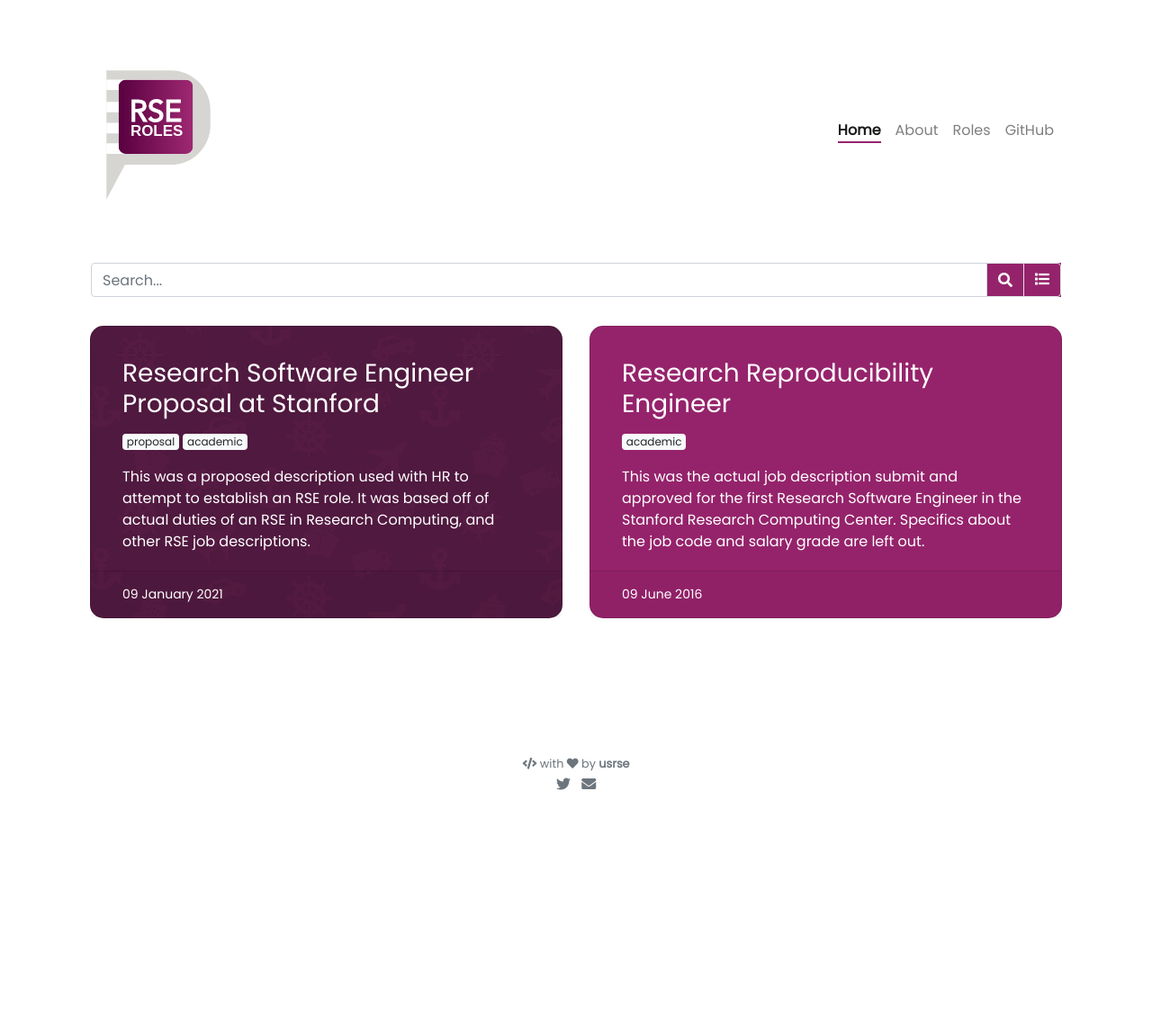
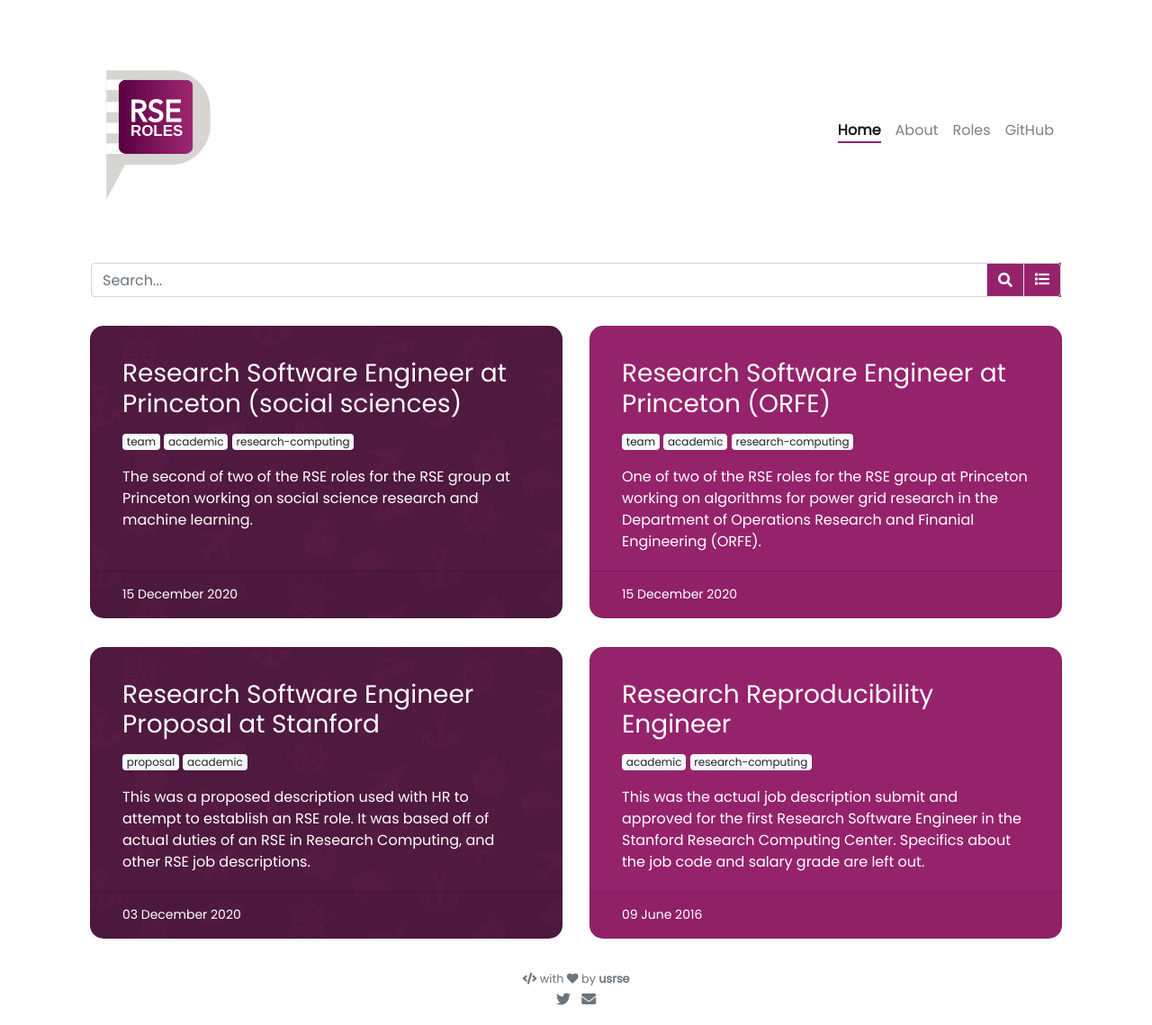
Before and after one commit to USRSE/rse-roles, a Jekyll site: the page built from index.html, in a window 1280 px wide. Shown: the whole page at 90% size. Built offline with Jekyll 4.4.1, drawn with Linux system fonts in a browser that asks for light colours; nearby versions of some CDN libraries; comment, search, counter and statistics services are not loaded; before the commit the page ends 900 px from its top, so only the background shows below that; some of the changed lines change nothing that is shown.

Commit message:
adding princeton roles and first shot at site preview on circle
Signed-off-by: vsoch <vsochat@stanford.edu>

```diff
--- a/_posts/2016-06-09-stanford-reproducibility-engineer.md
+++ b/_posts/2016-06-09-stanford-reproducibility-engineer.md
@@ -1,6 +1,6 @@
 ---
 title: Research Reproducibility Engineer
-tags: [academic]
+tags: [academic, research-computing]
 style: fill
 layout: post
 description: This was the actual job description submit and approved for the first Research Software Engineer in the Stanford Research Computing Center. Specifics about the job code and salary grade are left out.
--- a/_posts/2021-01-09-stanford-rse-proposal.md
+++ b/_posts/2020-12-03-stanford-rse-proposal.md
@@ -5,6 +5,8 @@
 layout: post
 description: This was a proposed description used with HR to attempt to establish an RSE role. It was based off of actual duties of an RSE in Research Computing, and other RSE job descriptions.
 ---
+
+This was a proposed description used with HR to attempt to establish an RSE role. It was based off of actual duties of an RSE in Research Computing, and other RSE job descriptions, namely from <a href="{{ site.baseurl }}/role/2020/research-software-engineer-princeton/">Princeton</a>.
 
 ## Job Description
 A Research Software Engineer (RSE) has a background in computational science/engineering and is interested in providing this expertise to research groups across domain sciences, engineering, and humanities. The RSE’s general focus is to translate the needs of a lab or group into high quality, performant, and sustainable research software that can be easily shared or cited. The RSE also works with research computing to build collaborative environments and tools for research, and to champion best practices for software development at the university. The RSE is highly valued for being a core member of research teams, a contributor to open source, and following best practices and testing computational techniques in new and emerging technologies. A layer of RSEs across a university also provides a sustainable, consistent communication network to better connect historically disparate groups that might be working on similar projects unknowingly.
--- /dev/null
+++ b/_posts/2020-12-15-research-software-engineer-princeton-orfe.md
@@ -0,0 +1,63 @@
+---
+title: Research Software Engineer at Princeton (ORFE)
+tags: [team, academic, research-computing]
+style: fill
+layout: post
+description: One of two of the RSE roles for the RSE group at Princeton working on algorithms for power grid research in the Department of Operations Research and Finanial Engineering (ORFE).
+---
+
+|         |          |
+|---------|----------|
+| Department | Research Computing |
+| Category | Information Technology |
+| Full-Time / Part-Time | Full-Time |
+
+
+## Overview
+
+Do you have a background in computational science/engineering research and love to write code? Do you want to help enable and advance groundbreaking computational operations research and financial engineering, with application to energy and the environment?  If so, Princeton University's Research Computing department is recruiting a Research Software Engineer to join the fast growing Research Software Engineering (RSE) Group.
+
+In the RSE Group, we collectively provide computational research expertise to multiple divisions within the University. As a central team of software experts, we are focused on improving the quality, performance, and sustainability of Princeton’s computational research software. Our group is committed to building collaborative environments in which the best software engineering practices are valued, and to sharing and applying cross-disciplinary computational techniques in new and emerging areas.
+
+In this position, you will be an integral member of a dynamic research team focused on cutting-edge optimization algorithms for power grid research. You will lead the development of software associated with a new project “Stochastic Models, Indices & Optimization Algorithms for Pricing & Hedging Reliability Risks in Modern Power Grids” funded by ARPA-E. You’ll join a team of researchers in the Department of Operations Research & Financial Engineering (ORFE) to develop efficient and scalable research code by providing expertise in software design and development. You’ll also have the opportunity to co-author scientific publications.
+
+If you have a strong background in scientific programming or research software engineering, academic research, and an interest in data, optimization and operations research, you have the right skill set to make an immediate impact on this high-profile research project.  You will be poised to grow and expand your programming skills and expertise into a dynamic new set of research problems.
+
+This position will require you to work closely with colleagues in the Office of Information Technology (OIT) as well as with faculty, student/postdoctoral researchers, and technical staff in the ORFE department to enable and accelerate new research efforts.
+
+## Responsibilities
+
+- Lead or co-lead the design and construction of increasingly complex research software systems using modern software development strategies.
+- Perform software engineering and development activities including requirements analysis, design, implementation, testing, deployment, and maintenance.
+- Understand and address software engineering questions that arise in research planning.
+- Maintain knowledge of current and future software development tools and techniques, programming languages, and high-performance computing hardware.
+
+
+## Qualifications
+
+- Strong programming skills, particularly in the languages scientific computing applications (e.g. Python, C/C++, and R).
+- Demonstrated success:
+  - Consistently using conventional and readable coding style.
+  - Performing test-driven development.
+  - Creating comprehensive and well-written documentation.
+  - Participating in regular code reviews as both a reviewer and reviewee.
+  - Developing and maintaining reproducible build systems.
+  - Using version control systems.
+- Demonstrated successes contributing to a collaborative research team
+- Ability to work independently.
+- Ability to learn new systems beyond area of core knowledge.
+- Ability to communicate effectively with a diverse user base having varied levels of technical proficiencies.
+- Experience working in an academic research environment.
+
+
+## Preferred Qualifications:
+
+- Operations research experience
+- Experience tuning and optimizing research software and algorithms.
+- Parallel programming expertise.
+- Experience developing research software outside of core domain knowledge.
+
+
+## Education:
+
+Bachelor’s degree.  A graduate degree or equivalent experience in a research setting is preferred.
--- /dev/null
+++ b/_posts/2020-12-15-research-software-engineer-princeton-social-sciences.md
@@ -0,0 +1,57 @@
+---
+title: Research Software Engineer at Princeton (social sciences)
+tags: [team, academic, research-computing]
+style: fill
+layout: post
+description: The second of two of the RSE roles for the RSE group at Princeton working on social science research and machine learning.
+---
+
+|         |          |
+|---------|----------|
+| Department | Research Computing |
+| Category | Information Technology |
+| Full-Time / Part-Time | Full-Time |
+
+
+## Overview
+
+Do you have a background in computational research and love to write code? Do you want to help enable and advance groundbreaking computational social science research?  If so, Princeton University's Research Computing department is recruiting a Research Software Engineer to join the fast growing Research Software Engineering (RSE) Group.
+
+In the RSE Group, we collectively provide computational research expertise to multiple divisions within the University. As a central team of software experts, we are focused on improving the quality, performance, and sustainability of Princeton’s computational research software. Our group is committed to building collaborative environments in which the best software engineering practices are valued, and to sharing and applying cross-disciplinary computational techniques in new and emerging areas.
+
+In this position, you will be an integral member of multiple research teams focused on cutting-edge social science research and machine learning. You will join teams of researchers associated with the Data Driven Social Science Initiative (DDSSI) and the Center for the Study of Democratic Politics (CSDP) to develop efficient and scalable research code by providing computational expertise in software development, algorithm selection, and optimization.
+
+If you have a strong background in scientific programming or high performance computing, academic research, and an interest in contributing to computational social science you have the right skill set to make an immediate impact on multiple high-profile research projects.  You will be poised to grow and expand your programming and data analytics expertise into a dynamic new set of research problems.
+
+This position will require you to work closely with colleagues in the Office of Information Technology (OIT) as well as with faculty, student/postdoctoral researchers, and technical staff to enable and accelerate their research computing efforts.
+
+
+## Responsibilities
+
+- Provide technical expertise and guidance for improving the performance and quality of new and existing code bases.
+- Lead and co-lead the design and construction of increasingly complex research software systems.
+- Develop software tools that allow researchers to interact with large data sets.
+- Parallelize, debug, port, and tune existing research code.
+- Understand and address software engineering questions that arise in research planning.
+- Maintain knowledge of current and future software development tools and techniques, programming languages, and high-performance computing hardware.
+
+## Qualifications
+
+- Strong programming skills, particularly in the languages used in social science high-performance computing applications (e.g. C/C++, Python, R).
+- Demonstrated successes contributing to a collaborative research team
+- Ability to work independently.
+- Ability to learn new systems beyond area of core knowledge.
+- Ability to communicate effectively with a diverse user base having varied levels of technical proficiencies.
+- Experience working in an academic research environment.
+
+## Preferred Qualifications:
+
+- Experience tuning and optimizing research software and algorithms.
+- Experience working with very large data sets.
+- Experience developing research software outside of core domain knowledge.
+- Background in quantitative social science helpful, but not required.
+
+
+## Education:
+
+Bachelor’s degree.  A graduate degree or equivalent experience in a research setting is preferred.
```
Also changed, not shown: .circleci/config.yml (added), 1 other file.
